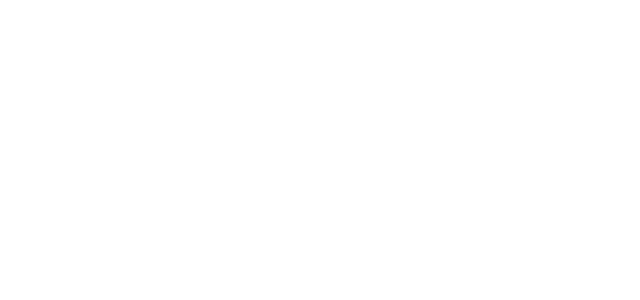
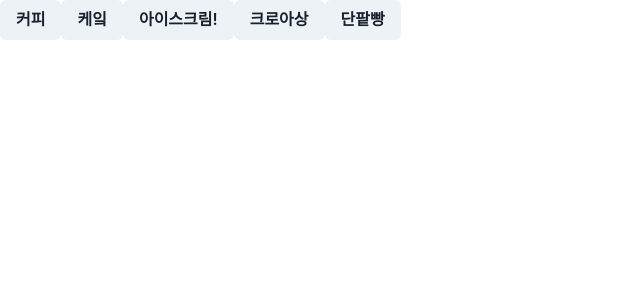
Before and after one commit to namic123/React-basics, a React (Create React App) app: page / in a window 1280 px wide. Shown: the top 300 px of the page, without its empty margins (0-640 px from the left). Built offline with nearby package versions, Linux system fonts and the light colour scheme.

Commit message:
state 배열 예제 - 리스트에 값 추가

```diff
--- a/src/App.js
+++ b/src/App.js
@@ -1,5 +1,39 @@
+import { useState } from "react";
+import { Box, Button, List, ListItem, OrderedList } from "@chakra-ui/react";
+
 function App() {
-  return <></>;
+  const [items, setItems] = useState([]);
+  function handleButtonClick(item) {
+    // const newItems = [...items];
+    // newItems.push(item);
+
+    // 리팩토링 1
+    // const newItems = [...items, item];
+    // setItems(newItems);
+
+    // 리팩토링 2
+    setItems([...items, item]);
+  }
+  return (
+    <>
+      {/*Button[onClick]*5>lorem1*/}
+      <Button onClick={() => handleButtonClick("커피")}>커피</Button>
+      <Button onClick={() => handleButtonClick("케잌")}>케잌</Button>
+      <Button onClick={() => handleButtonClick("아이스크림")}>
+        아이스크림!
+      </Button>
+      <Button onClick={() => handleButtonClick("크로아상")}>크로아상</Button>
+      <Button onClick={() => handleButtonClick("단팥빵")}>단팥빵</Button>
+
+      <Box>
+        <OrderedList>
+          {items.map((item, index) => (
+            <ListItem key={index}>{item}</ListItem>
+          ))}
+        </OrderedList>
+      </Box>
+    </>
+  );
 }
 
 export default App;
--- a/src/index.js
+++ b/src/index.js
@@ -1,12 +1,14 @@
-import React from 'react';
-import ReactDOM from 'react-dom/client';
-import App from './App';
+import React from "react";
+import ReactDOM from "react-dom/client";
+import App from "./App";
+import { ChakraProvider } from "@chakra-ui/react";
 
-
-const root = ReactDOM.createRoot(document.getElementById('root'));
+const root = ReactDOM.createRoot(document.getElementById("root"));
 root.render(
   <React.StrictMode>
-    {/* App/ 을 컴포넌트라고 부름*/}
-    <App />
-  </React.StrictMode>
+    <ChakraProvider>
+      {/* App/ 을 컴포넌트라고 부름*/}
+      <App />
+    </ChakraProvider>
+  </React.StrictMode>,
 );
```
